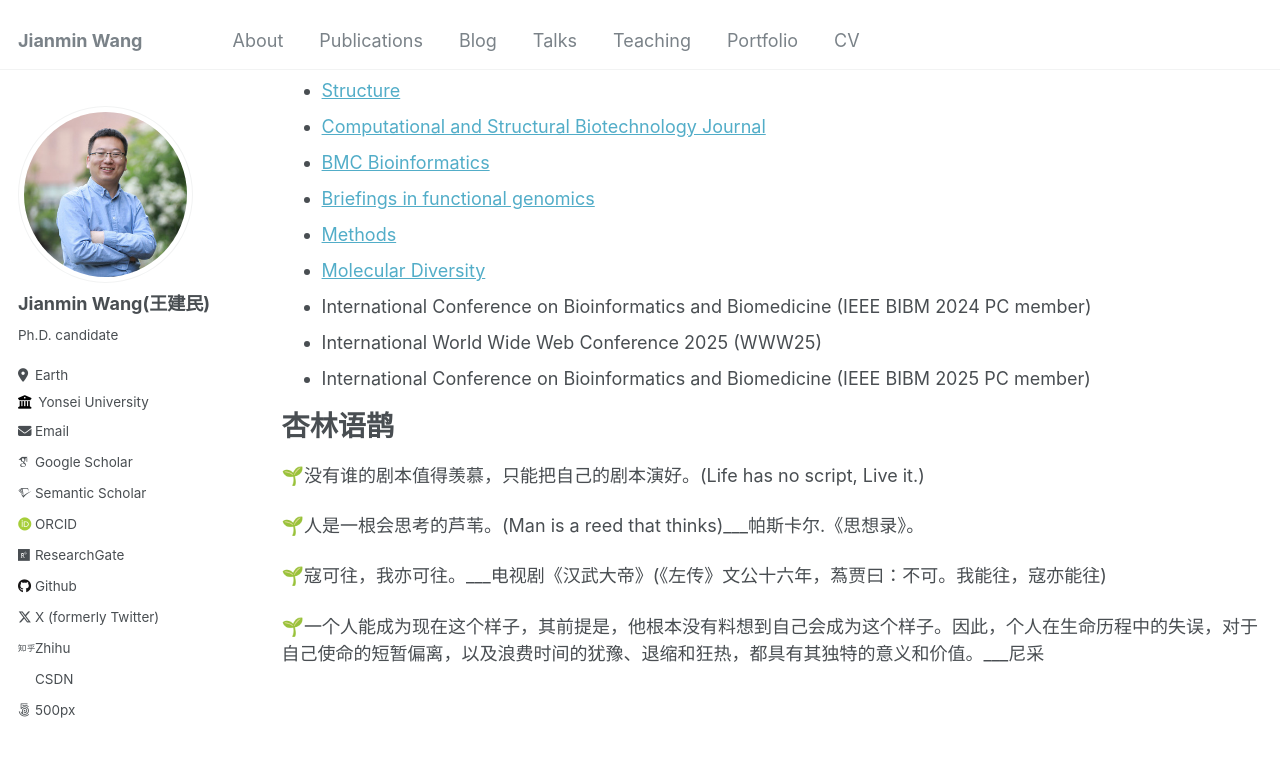
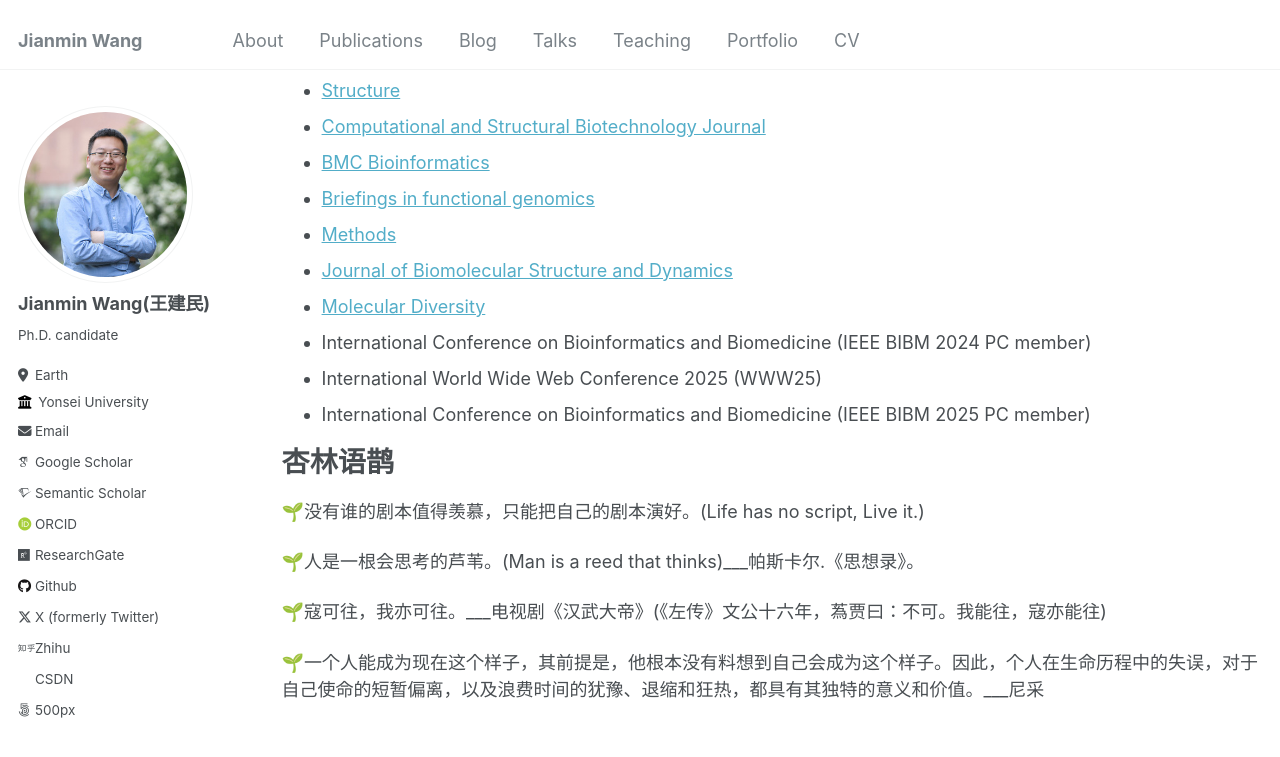
Before and after one commit to Jianmin2drugai/Jianmin2drugai.github.io, a Jekyll site: the page built from _pages/cv.md, in a window 1280 px wide and 900 px high, scrolled down 1218 px. Shown: the top 757 px of the window. Built offline with Jekyll 4.4.1, drawn with Linux system fonts in a browser that asks for light colours; some web fonts are replaced.

Commit message:
Update cv.md

```diff
--- a/_pages/cv.md
+++ b/_pages/cv.md
@@ -57,6 +57,7 @@ Service and leadership
 * [BMC Bioinformatics](https://bmcbioinformatics.biomedcentral.com/)
 * [Briefings in functional genomics](https://academic.oup.com/bfg)
 * [Methods](https://www.sciencedirect.com/journal/methods)
+* [Journal of Biomolecular Structure and Dynamics](https://www.tandfonline.com/journals/tbsd20)
 * [Molecular Diversity](https://link.springer.com/journal/11030)
 * International Conference on Bioinformatics and Biomedicine (IEEE BIBM 2024 PC member)
 * International World Wide Web Conference 2025  (WWW25)
```
